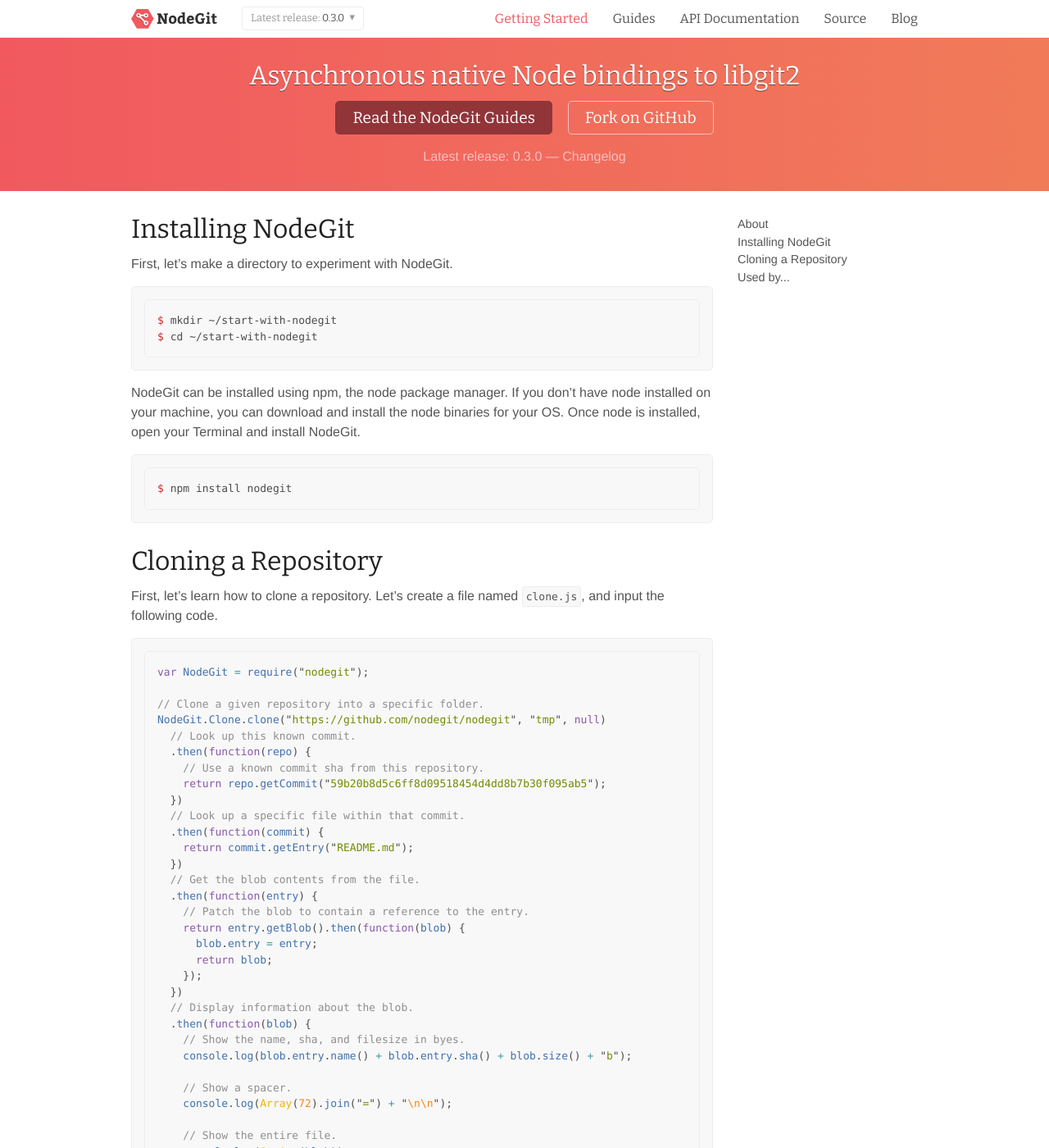
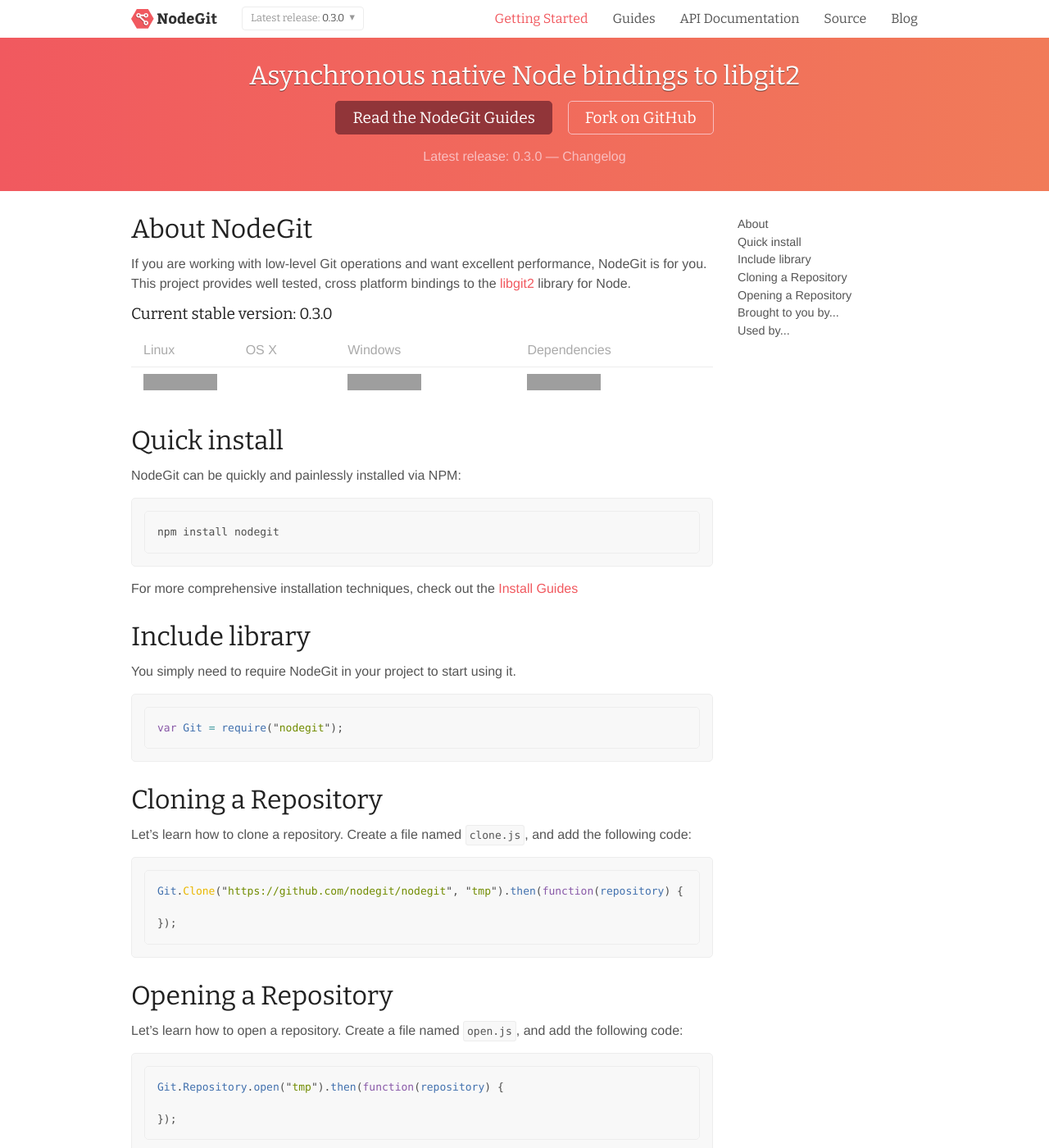
Before and after one commit to nodegit/nodegit.github.com, a Jekyll site: the page built from index.md, in a window 1280 px wide and 1400 px high. Shown: the whole window at 82% size. Built offline with Jekyll 4.4.1, drawn with Linux system fonts in a browser that asks for light colours; nearby versions of some CDN libraries; Markdown is read by kramdown in place of the engine named in the settings; some of the changed text lies outside the part shown; grey boxes are pictures that could not be loaded.

Commit message:
Added logos, played with homepage a bit, not happy

````diff
--- a/index.md
+++ b/index.md
@@ -3,63 +3,96 @@
 menu_item: getting_started
 sections:
   "About": "#about"
-  "Installing NodeGit": "#installing-nodegit"
+  "Quick install": "#quick-install"
+  "Include library": "#include-library"
   "Cloning a Repository": "#cloning-a-repository"
+  "Opening a Repository": "#opening-a-repository"
+  "Brought to you by...": "#brought-to-you-by"
   "Used by...": "#used-by"
 
 ---
 
-## <a name="installing-nodegit"></a>Installing NodeGit
+## <a name="about"></a>About NodeGit
 
-First, let’s make a directory to experiment with NodeGit.
+If you are working with low-level Git operations and want excellent
+performance, NodeGit is for you.  This project provides well tested, cross
+platform bindings to the [libgit2](https://libgit2.github.com) library for
+Node.
 
-```bash
-$ mkdir ~/start-with-nodegit
-$ cd ~/start-with-nodegit
+### Current stable version: 0.3.0
+
+<table>
+  <thead>
+    <tr>
+      <th>Linux</th>
+      <th>OS X</th>
+      <th>Windows</th>
+      <th>Dependencies</th>
+    </tr>
+  </thead>
+  <tbody>
+    <tr>
+      <td colspan="2" align="center">
+        <a href="https://travis-ci.org/nodegit/nodegit"><img src="https://travis-ci.org/nodegit/nodegit.svg"></a>
+      </td>
+      <td align="center">
+        <a href="https://ci.appveyor.com/project/timbranyen/nodegit"><img src="https://ci.appveyor.com/api/projects/status/e5a5q75l9yfhnfv2?svg=true"></a>
+      </td>
+      <td align="center">
+        <a href="https://david-dm.org/nodegit/nodegit"><img src="https://david-dm.org/nodegit/nodegit.svg"></a>
+      </td>
+    </tr>
+  </tbody>
+</table>
+
+## <a name="quick-install"></a>Quick install
+
+NodeGit can be quickly and painlessly installed via NPM:
+
+``` bash
+npm install nodegit
 ```
 
-NodeGit can be installed using npm, the node package manager. If you don’t have node installed on your machine, you can download and install the node binaries for your OS. Once node is installed, open your Terminal and install NodeGit.
+For more comprehensive installation techniques, check out the [Install Guides](
+/guides/install
+)
 
-```bash
-$ npm install nodegit
+## <a name="include-library"></a>Include library
+
+You simply need to require NodeGit in your project to start using it.
+
+``` javascript
+var Git = require("nodegit");
 ```
 
 ## <a name="cloning-a-repository"></a>Cloning a Repository
 
-First, let’s learn how to clone a repository. Let’s create a file named `clone.js`, and input the following code.
+Let's learn how to clone a repository. Create a file named `clone.js`,
+and add the following code:
 
-```js
-var NodeGit = require("nodegit");
+``` javascript
+Git.Clone("https://github.com/nodegit/nodegit", "tmp").then(function(repository) {
 
-// Clone a given repository into a specific folder.
-NodeGit.Clone.clone("https://github.com/nodegit/nodegit", "tmp", null)
-  // Look up this known commit.
-  .then(function(repo) {
-    // Use a known commit sha from this repository.
-    return repo.getCommit("59b20b8d5c6ff8d09518454d4dd8b7b30f095ab5");
-  })
-  // Look up a specific file within that commit.
-  .then(function(commit) {
-    return commit.getEntry("README.md");
-  })
-  // Get the blob contents from the file.
-  .then(function(entry) {
-    // Patch the blob to contain a reference to the entry.
-    return entry.getBlob().then(function(blob) {
-      blob.entry = entry;
-      return blob;
-    });
-  })
-  // Display information about the blob.
-  .then(function(blob) {
-    // Show the name, sha, and filesize in byes.
-    console.log(blob.entry.name() + blob.entry.sha() + blob.size() + "b");
+});
+```
 
-    // Show a spacer.
-    console.log(Array(72).join("=") + "\n\n");
+## <a name="opening-a-repository"></a>Opening a Repository
 
-    // Show the entire file.
-    console.log(String(blob));
-  })
-  .catch(function(err) { console.log(err); });
+Let's learn how to open a repository. Create a file named `open.js`,
+and add the following code:
+
+``` javascript
+Git.Repository.open("tmp").then(function(repository) {
+
+});
 ```
+
+## <a name="brought-to-you-by"></a>Brought to you by...
+
+A lot of talented developers over the world.  We are proud to be sponsored by
+the following companies to continue work on making NodeGit one of the best
+native node modules around!
+
+<img width=100 src="/img/Axosoft-Logo-Revision_crop.png">
+<img width=100 src="/img/bocoup-horizontal-100.png">
+<img width=100 src="/img/GitHub_Logo.png">
````
Also changed, not shown: img/Axosoft-Logo-Revision_crop.png (added), img/GitHub_Logo.png (added), img/bocoup-horizontal-100.png (added).
